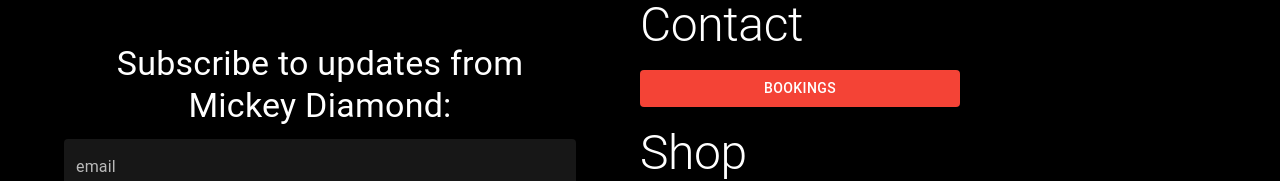
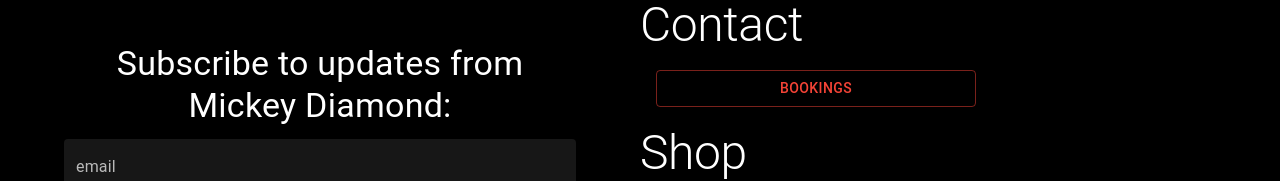
Before and after one commit to CoolandNiceGuy/mickey-diamond, a Next.js app: page / in a window 1280 px wide. Shown: the part 2746-2927 px from the top of the page. Built offline with nearby package versions, Linux system fonts and the light colour scheme.

Commit message:
make styles align

```diff
--- a/components/LinkTab/LinkTab.js
+++ b/components/LinkTab/LinkTab.js
@@ -9,6 +9,7 @@
       smooth={true}
       offset={-70}
       duration={500}
+      isDynamic
     >
       <Tab
         label={tabName}
--- a/pages/index.js
+++ b/pages/index.js
@@ -79,7 +79,7 @@
                 target="_blank" rel="noopener noreferrer"
                 style={{height: 'fit-content'}}
               >
-                <Button variant='contained' color='error' sx={{ width: '50%'}}>Bookings</Button>
+                <Button variant='outlined' color='error' sx={{ width: '50%', marginLeft: '1rem'}}>Bookings</Button>
               </a>
             </div>
             <div>
```
